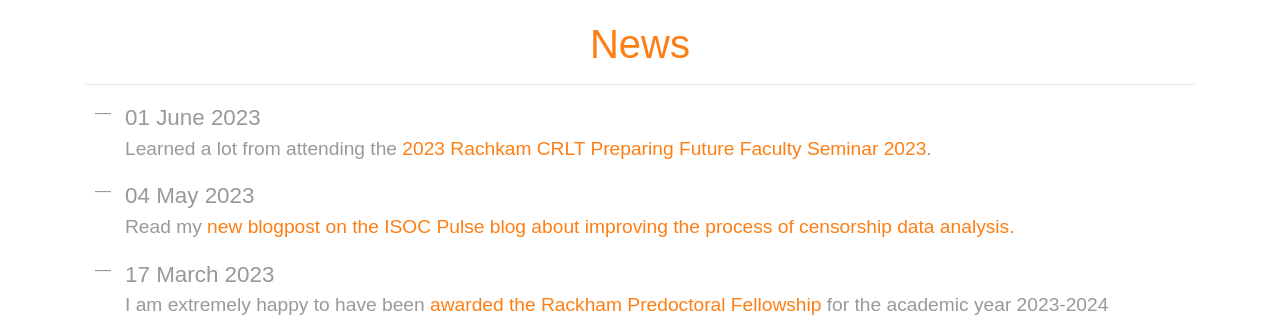
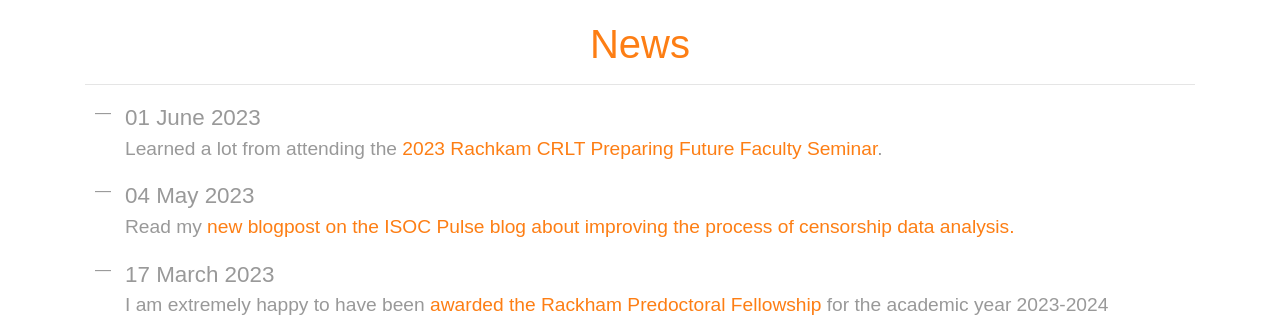
Before and after one commit to ramakrishnansr/ramakrishnansr.github.io, a Jekyll site: the page built from news.html, in a window 1280 px wide and 900 px high. Shown: the top 332 px of the window. Built offline with Jekyll 4.4.1, drawn with Linux system fonts in a browser that asks for light colours; nearby versions of some CDN libraries; some web fonts are replaced.

Commit message:
Updating news

```diff
--- a/_data/news.yml
+++ b/_data/news.yml
@@ -1,6 +1,6 @@
 - key: news39
   date: 01 June 2023
-  description: 'Learned a lot from attending the <a href="assets/pff2023.pdf" target="_blank">2023 Rachkam CRLT Preparing Future Faculty Seminar 2023</a>.'
+  description: 'Learned a lot from attending the <a href="assets/pff2023.pdf" target="_blank">2023 Rachkam CRLT Preparing Future Faculty Seminar</a>.'
   home: 'true'
 - key: news38
   date: 04 May 2023
```
